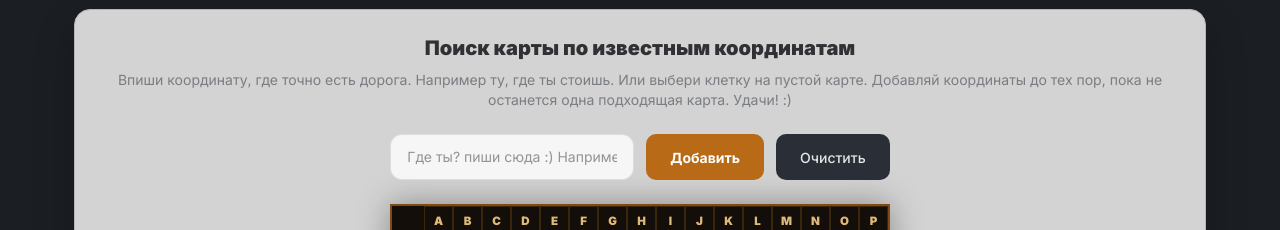
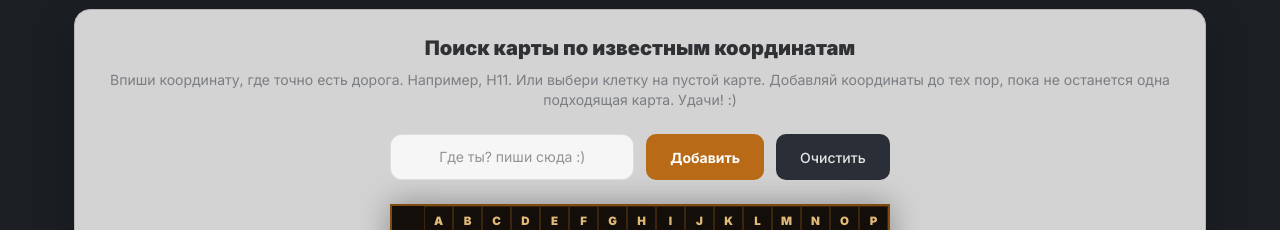
Before and after one commit to reverie-w-sh/dm-portal, a Next.js app: page /dom-boli in a window 1280 px wide. Both pictures are taken after a click on the button "В КП? Найди свою карту". Shown: the part 246-476 px from the top of the page. Built offline with nearby package versions, Linux system fonts and the light colour scheme.

Commit message:
Update page.tsx

```diff
--- a/src/app/dom-boli/page.tsx
+++ b/src/app/dom-boli/page.tsx
@@ -247,7 +247,7 @@ export default function DimBoliPage() {
             </h2>
 
             <p className="text-ink-muted text-sm text-center mb-6">
-              Впиши координату, где точно есть дорога. Например ту, где ты стоишь. Или выбери
+              Впиши координату, где точно есть дорога. Например, H11. Или выбери
               клетку на пустой карте. Добавляй координаты до тех пор, пока не останется одна подходящая карта. Удачи! :)
             </p>
 
@@ -258,7 +258,7 @@ export default function DimBoliPage() {
                 onKeyDown={(e) => {
                   if (e.key === "Enter") addCoord(coordInput);
                 }}
-                placeholder="Где ты? пиши сюда :) Например: H11"
+                placeholder="Где ты? пиши сюда :)"
                 className="px-4 py-3 rounded-xl bg-white/80 text-ink outline-none border border-black/10 text-center normal-case text-sm"
               />
 
```
